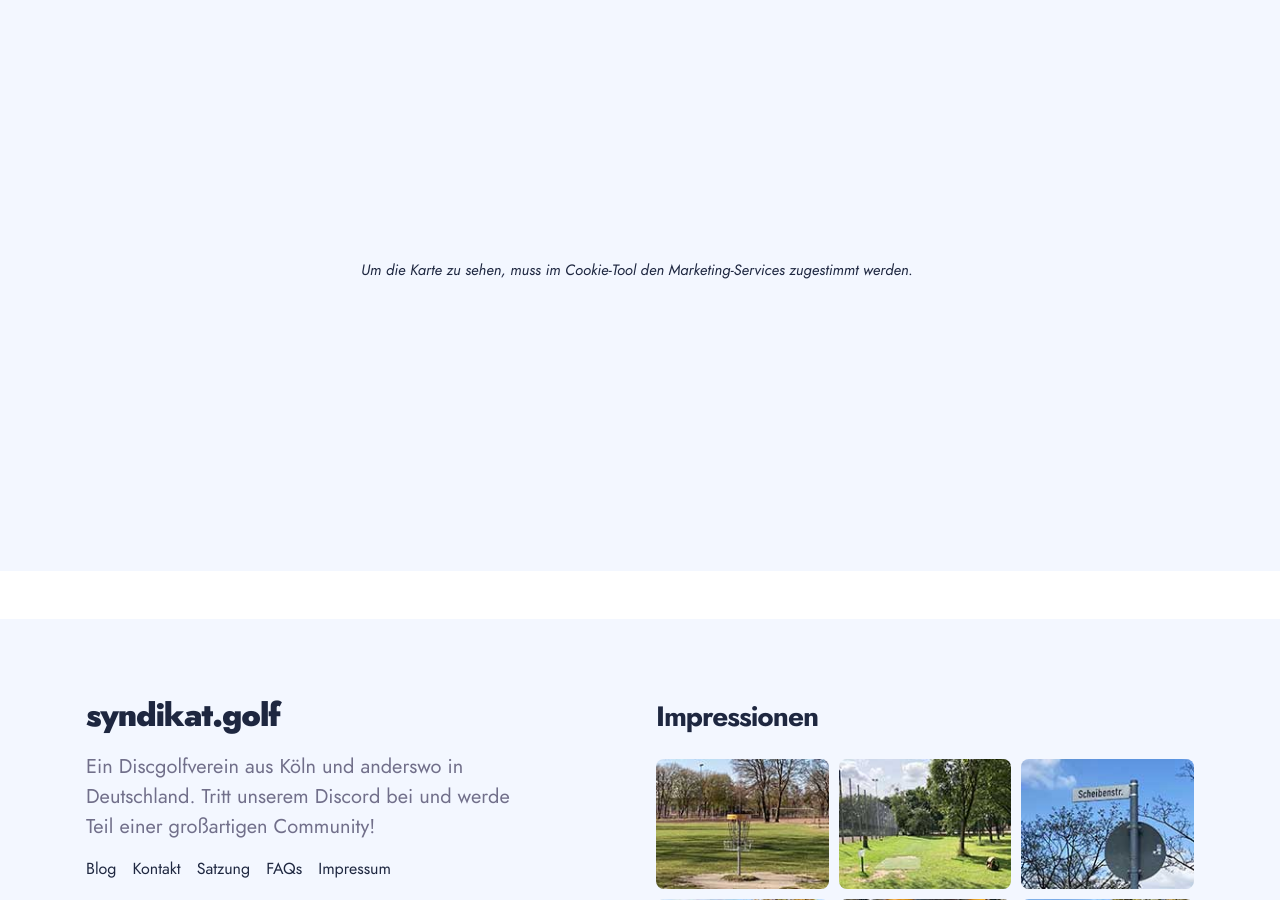
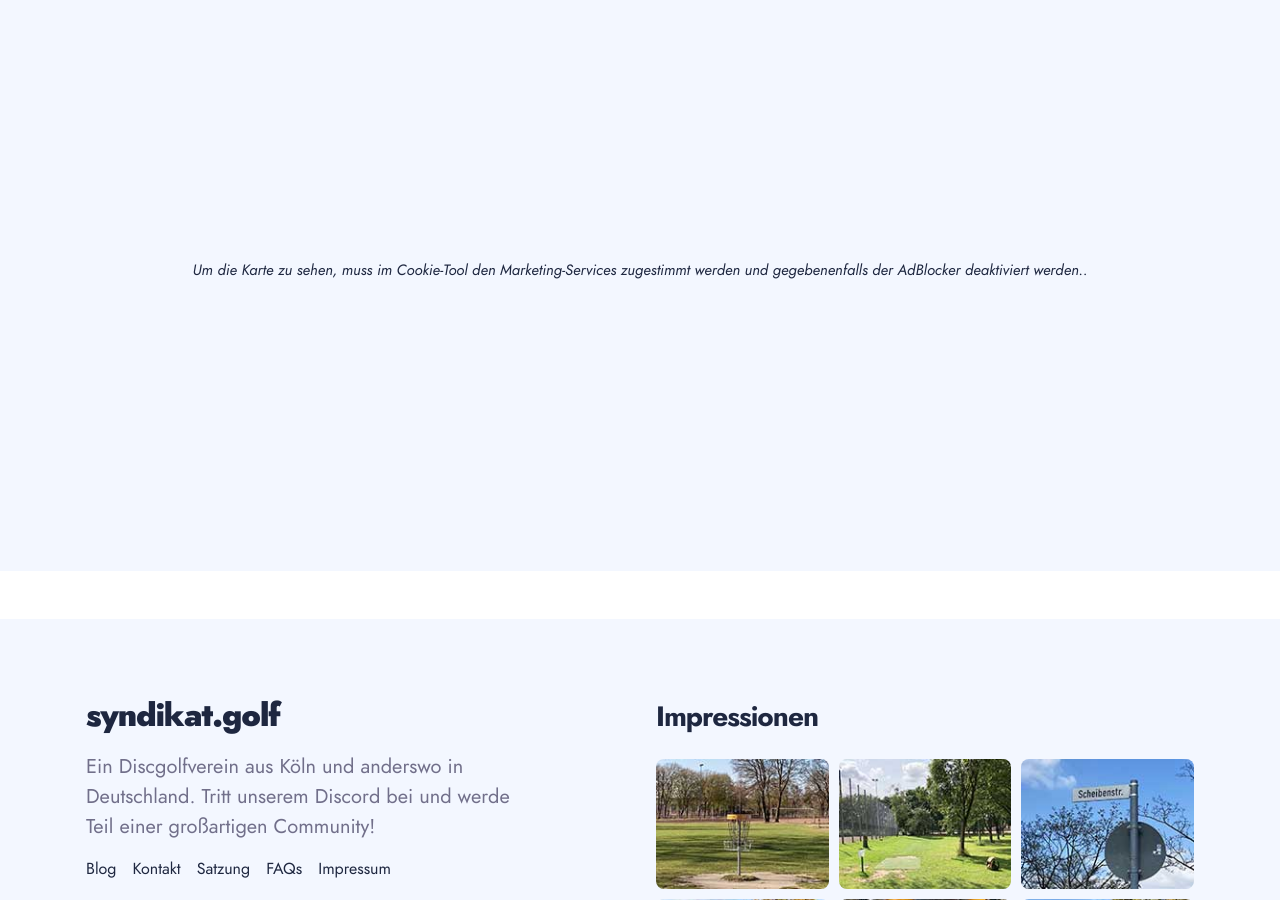
Before and after one commit to maxgreive/syndikat-web, a Jekyll site: the page built from turniere.md, in a window 1280 px wide and 900 px high, scrolled down 644 px. Built offline with Jekyll 4.4.1, drawn with Linux system fonts in a browser that asks for light colours; some web fonts are replaced.

Commit message:
fix consent

```diff
--- a/_layouts/tournaments-map.html
+++ b/_layouts/tournaments-map.html
@@ -30,4 +30,6 @@ layout: default
   </div>
 </div>
 
-<div id="tournaments-map">&nbsp;</div>
+<div id="tournaments-map">
+  <span class="map-no-consent">Um die Karte zu sehen, <a href="#" onclick="handleOpenConsent();">im Cookie-Tool den Marketing-Services zugestimmt werden</a> und gegebenenfalls der AdBlocker deaktiviert werden.</span>
+</div>
--- a/assets/js/tournaments-map.js
+++ b/assets/js/tournaments-map.js
@@ -14,7 +14,7 @@ function handleConsent(consent) {
   if (document.querySelector('.map-no-consent')) document.querySelector('.map-no-consent').remove();
   if (!consent) {
     document.querySelector('#tournaments-map').insertAdjacentHTML('afterbegin', `
-      <span class="map-no-consent">Um die Karte zu sehen, muss <a href="#" onclick="handleOpenConsent();">im Cookie-Tool den Marketing-Services zugestimmt werden</a>.</span>
+      <span class="map-no-consent">Um die Karte zu sehen, muss <a href="#" onclick="handleOpenConsent();">im Cookie-Tool den Marketing-Services zugestimmt werden</a> und gegebenenfalls der AdBlocker deaktiviert werden..</span>
     `);
   }
 }
```
